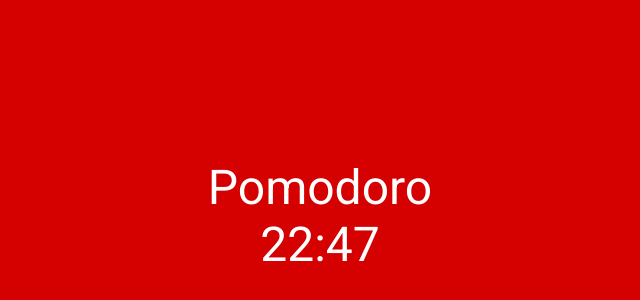
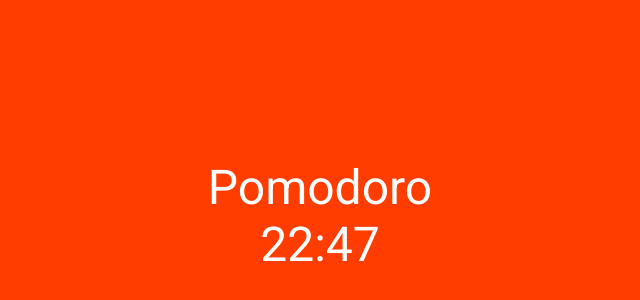
Before and after one commit to ArnoutPullen/Pomodoro, an Angular app: page / in a window 1280 px wide. Shown: the part 184-484 px from the top of the page, without its empty margins (320-960 px from the left). Built offline with nearby package versions, Linux system fonts and the light colour scheme.

Commit message:
updated colors to match with icon

```diff
--- a/src/app/timer/timer.component.html
+++ b/src/app/timer/timer.component.html
@@ -1,4 +1,4 @@
-<div class="overlay" [style.background]='backgroundColor'>
+<div class="overlay" [style.background]="backgroundColor" [ngClass]="class">
     <!-- timer: {{ timer }}
     <br> next break: {{ breakType }}
     <br> status: {{ status }} -->
--- a/src/app/timer/timer.component.scss
+++ b/src/app/timer/timer.component.scss
@@ -1,3 +1,10 @@
+// $red: #00C853;
+$red: #FF3D00;
+$orange: #FF6D00;
+$green: #4CAF50;
+// $green: #00C853;
+$white: #FFFFFF;
+
 .overlay {
     width: 100%;
     height: 100%;
@@ -6,6 +13,19 @@
     justify-content: center;
     align-items: center;
     font-size: 3em;
-    color: #ffffff;
+    background-color: $red;
+    color: $white;
     text-align: center;
 }
+.overlay.pomodoro {
+    background-color: $red;
+}
+.overlay.break.short {
+    background-color: $orange;
+}
+.overlay.break.long {
+    background-color: $green;
+}
+.overlay.break.lunch {
+    background-color: $green;
+}
--- a/src/app/timer/timer.component.ts
+++ b/src/app/timer/timer.component.ts
@@ -30,6 +30,7 @@ export class TimerComponent implements OnInit, OnDestroy {
     text: string;
     countDown: any;
     audio: any;
+    class: string;
 
     constructor(private notificationService: NotificationService) { }
 
@@ -146,16 +147,16 @@ export class TimerComponent implements OnInit, OnDestroy {
 
         // Set visuals
         if (this.status === 'longBreak') {
-            this.backgroundColor = '#00C853';
+            this.class = ' break long';
             this.text = 'Pauze voor ' + this.longBreak + ' minuten';
         } else if (this.status === 'shortBreak') {
-            this.backgroundColor = '#FF6D00';
+            this.class = ' break short';
             this.text = 'Pauze voor ' + this.shortBreak + ' minuten';
         } else if (this.status === 'lunch') {
-            this.backgroundColor = '#00C853';
+            this.class = ' break lunch';
             this.text = 'Lunch';
         } else {
-            this.backgroundColor = '#D50000';
+            this.class = ' pomodoro';
             this.text = 'Pomodoro';
         }
 
```
Also changed, not shown: src/manifest.webmanifest.
